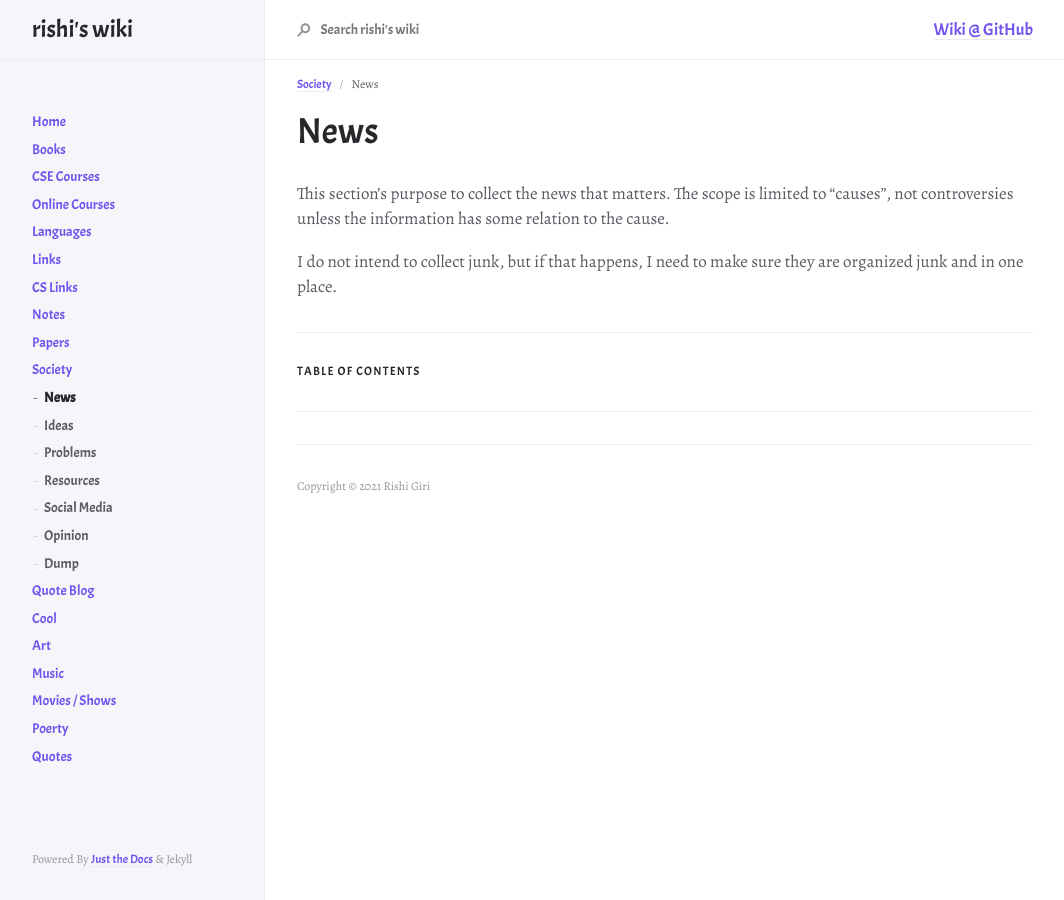
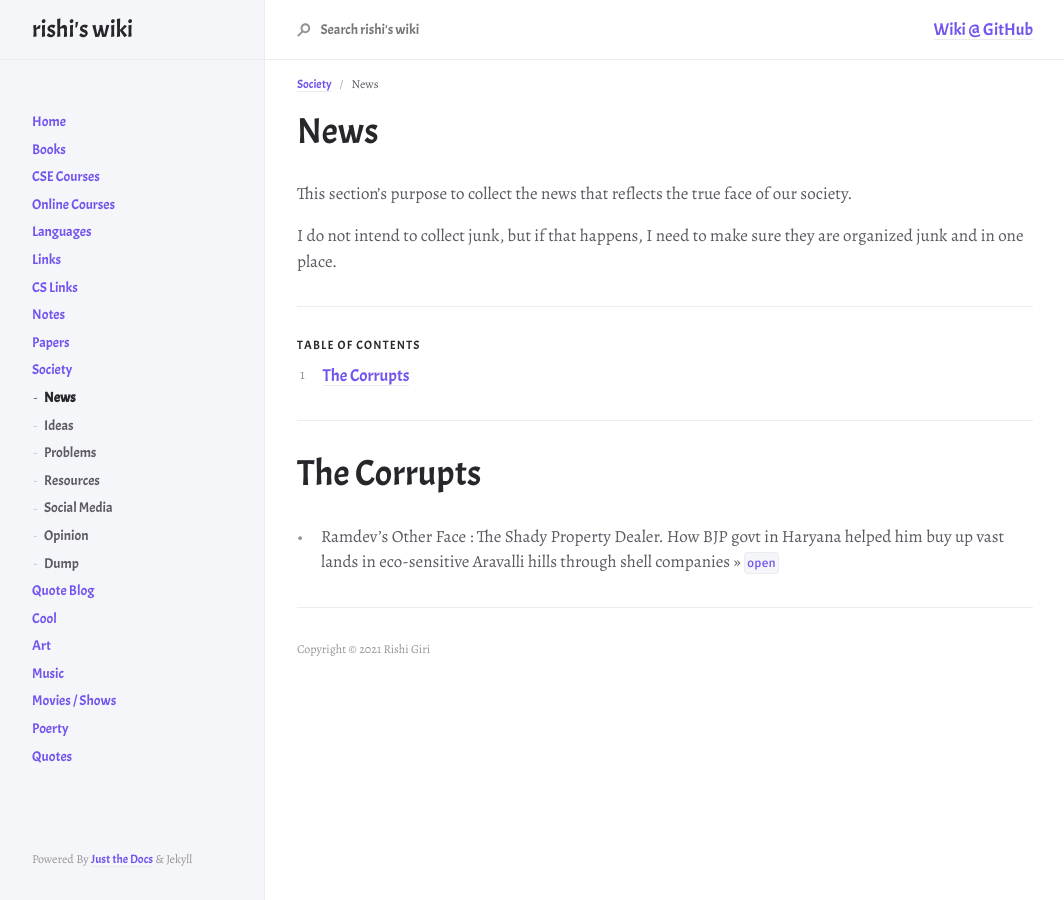
Before and after one commit to r8w/r8w, a Jekyll site: the page built from docs/society/news.md, in a window 1280 px wide. Shown: the whole page, without its empty margins (107-1171 px from the left). Built offline with Jekyll 4.4.1, drawn with Linux system fonts in a browser that asks for light colours; nearby versions of some CDN libraries.

Commit message:
update - society

```diff
--- a/docs/society/news.md
+++ b/docs/society/news.md
@@ -8,7 +8,7 @@ nav_order: 1
 # News
 {: .no_toc }
 
-This section's purpose to collect the news that matters. The scope is limited to "causes", not controversies unless the information has some relation to the cause.
+This section's purpose to collect the news that reflects the true face of our society.
 
 I do not intend to collect junk, but if that happens, I need to make sure they are organized junk and in one place.
 
@@ -22,3 +22,7 @@ I do not intend to collect junk, but if that happens, I need to make sure they a
 
 
 ---
+
+# The Corrupts
+
+- Ramdev's Other Face : The Shady Property Dealer. How BJP govt in Haryana helped him buy up vast lands in eco-sensitive Aravalli hills through shell companies >> [`open`](https://twitter.com/nit_set/status/1397003715790311424?s=08)
```
Also changed, not shown: docs/society/problems.md (+8 -0 lines).
